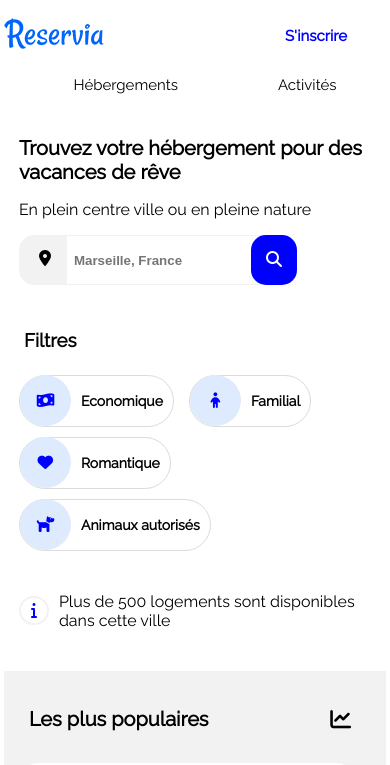
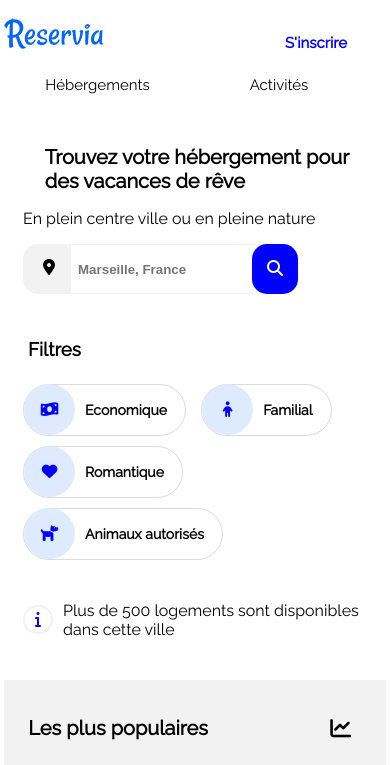
Before and after one commit to sara3118/SaraELAWADY_2_14052021, a plain HTML site: page index.html in a window 390 px wide. Shown: the top 765 px of the page. Drawn offline with Linux system fonts and the light colour scheme.

Commit message:
updatestyle

```diff
--- a/assets/css/style.css
+++ b/assets/css/style.css
@@ -468,16 +468,17 @@ footer{
         display:block;
         justify-content: space-between;
         flex-wrap: wrap;
-        /*padding-top: 10px;*/
-        padding-bottom: 10px;
+        padding-bottom: 5%;
     }
     h2{
         font-size: 20px;
+        margin-left: 6%;
     }
     #menu{
         flex-direction: column-reverse;
         align-items:center;
         font-size: 15px;
+        margin-right: 20%;
     }
     nav a:hover{
         border-top: hidden;
@@ -486,15 +487,15 @@ footer{
     .sinscrire{
 
        position:absolute;
-       top: 27px;
+       top: 4%;
        right: 11%;
     }
     #searchsection{
-        margin-left: 15px;
+        margin-left: 5%;
     }
     label/*button */
     {border-radius: 15px 15px 15px 15px;
-    margin-left: -15px;}
+    margin-left: -5%;}
     .fa-search{
         visibility: visible;
     }
@@ -502,7 +503,7 @@ footer{
 
     .filtre{
         margin: 5px 15px 5px 0px;
-        padding-right: 10px;
+        padding-right: 5%;
         font-size: 12px;
         border: 1.8px solid #dddbdb;
     }
@@ -518,7 +519,7 @@ footer{
         margin-left: 0px;
     }
     #populaires{
-        padding-left: 25px;
+        padding-left: 1%;
 
     }
     #cardspop{
@@ -545,7 +546,7 @@ footer{
     }
     /************************/
     #sectionactivites h2{
-        margin-left: 30px;
+        margin-left: 6%;
     }
     #activites{
         flex-direction: column;
@@ -580,4 +581,7 @@ footer{
         font-size: 0.9em;
         margin-top: 10px;
     }
+    footer h2{
+        margin-left: 0%;
+    }
 }
```
Also changed, not shown: Desktop - 1.png (added), iPhone 8 - 1.png (added), 1 other file.
